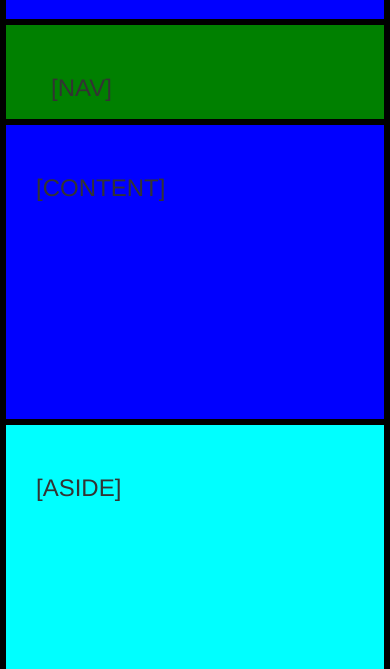
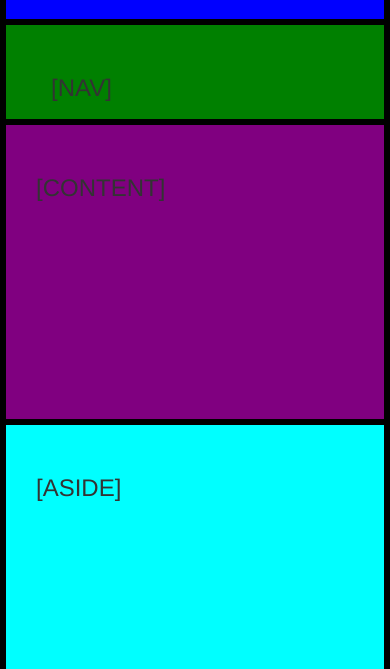
Before and after one commit to johnfaith1/day_two, a plain HTML site: page index.html in a window 390 px wide. Shown: the part 175-844 px from the top of the page. Drawn offline with nearby package versions, Linux system fonts and the light colour scheme.

Commit message:
day-3-practice

```diff
--- a/css/styles.css
+++ b/css/styles.css
@@ -40,14 +40,28 @@
   color: white;
 }
 
-/* MEDIA QUERIES */
-@media screen and (min-width : 768px) {
+/* EXAMPLE NUMBER 1 */
+/* MAX-WIDTH STARTS HIGHEST SIZE TO LOEST */
+@media screen and (max-width : 768px) {
+.content{
+  background-color: pink;
+}
+}
+@media screen and (max-width : 375px) and (max-width : 767px) {
 .content{
   background-color: purple;
 }
 }
+
+/* EXAMPLE NUMBER 2 */
+/* MAX-WIDTH STARTS HIGHEST SIZE TO LOEST */
+@media screen and (min-width : 768px) {
+.content{
+  background-color: pink;
+}
+}
 @media screen and (min-width : 375px) and (max-width : 767px) {
 .content{
-  background-color: blue;
+  background-color: purple;
 }
 }
```
